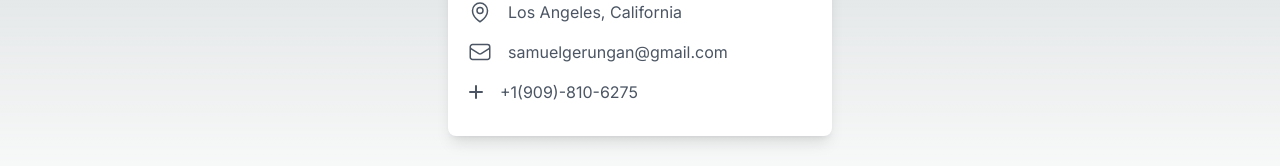
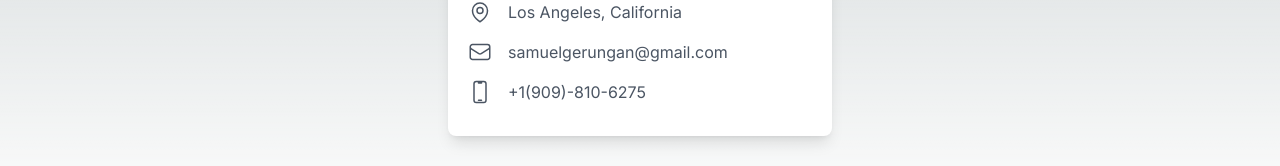
Before and after one commit to Sam-T-G/sam-modern-portfolio, a Next.js app: page /contact in a window 1280 px wide. Shown: the part 148-314 px from the top of the page. Built offline with nearby package versions, Linux system fonts and the light colour scheme.

Commit message:
Update page.tsx

```diff
--- a/src/app/contact/page.tsx
+++ b/src/app/contact/page.tsx
@@ -27,7 +27,6 @@ const ContactCard = () => {
 								d="M19.5 10.5c0 7.142-7.5 11.25-7.5 11.25S4.5 17.642 4.5 10.5a7.5 7.5 0 1 1 15 0Z"
 							/>
 						</svg>
-
 						<span className="text-gray-600"> Los Angeles, California</span>
 					</li>
 					<li className="flex items-center py-2">
@@ -44,21 +43,20 @@ const ContactCard = () => {
 								d="M21.75 6.75v10.5a2.25 2.25 0 0 1-2.25 2.25h-15a2.25 2.25 0 0 1-2.25-2.25V6.75m19.5 0A2.25 2.25 0 0 0 19.5 4.5h-15a2.25 2.25 0 0 0-2.25 2.25m19.5 0v.243a2.25 2.25 0 0 1-1.07 1.916l-7.5 4.615a2.25 2.25 0 0 1-2.36 0L3.32 8.91a2.25 2.25 0 0 1-1.07-1.916V6.75"
 							/>
 						</svg>
-
 						<span className="text-gray-600">samuelgerungan@gmail.com</span>
 					</li>
 					<li className="flex items-center py-2">
 						<svg
-							className="h-6 w-6 text-gray-600 mr-3"
+							xmlns="http://www.w3.org/2000/svg"
 							fill="none"
+							viewBox="0 0 24 24"
+							stroke-width="1.5"
 							stroke="currentColor"
-							viewBox="0 0 24 24"
-							xmlns="http://www.w3.org/2000/svg">
+							className="w-6 h-6 text-gray-600 ml-1 mr-4">
 							<path
-								strokeLinecap="round"
-								strokeLinejoin="round"
-								strokeWidth={2}
-								d="M12 6v6m0 0v6m0-6h6m-6 0H6"
+								stroke-linecap="round"
+								stroke-linejoin="round"
+								d="M10.5 1.5H8.25A2.25 2.25 0 0 0 6 3.75v16.5a2.25 2.25 0 0 0 2.25 2.25h7.5A2.25 2.25 0 0 0 18 20.25V3.75a2.25 2.25 0 0 0-2.25-2.25H13.5m-3 0V3h3V1.5m-3 0h3m-3 18.75h3"
 							/>
 						</svg>
 						<span className="text-gray-600">+1(909)-810-6275</span>
```
